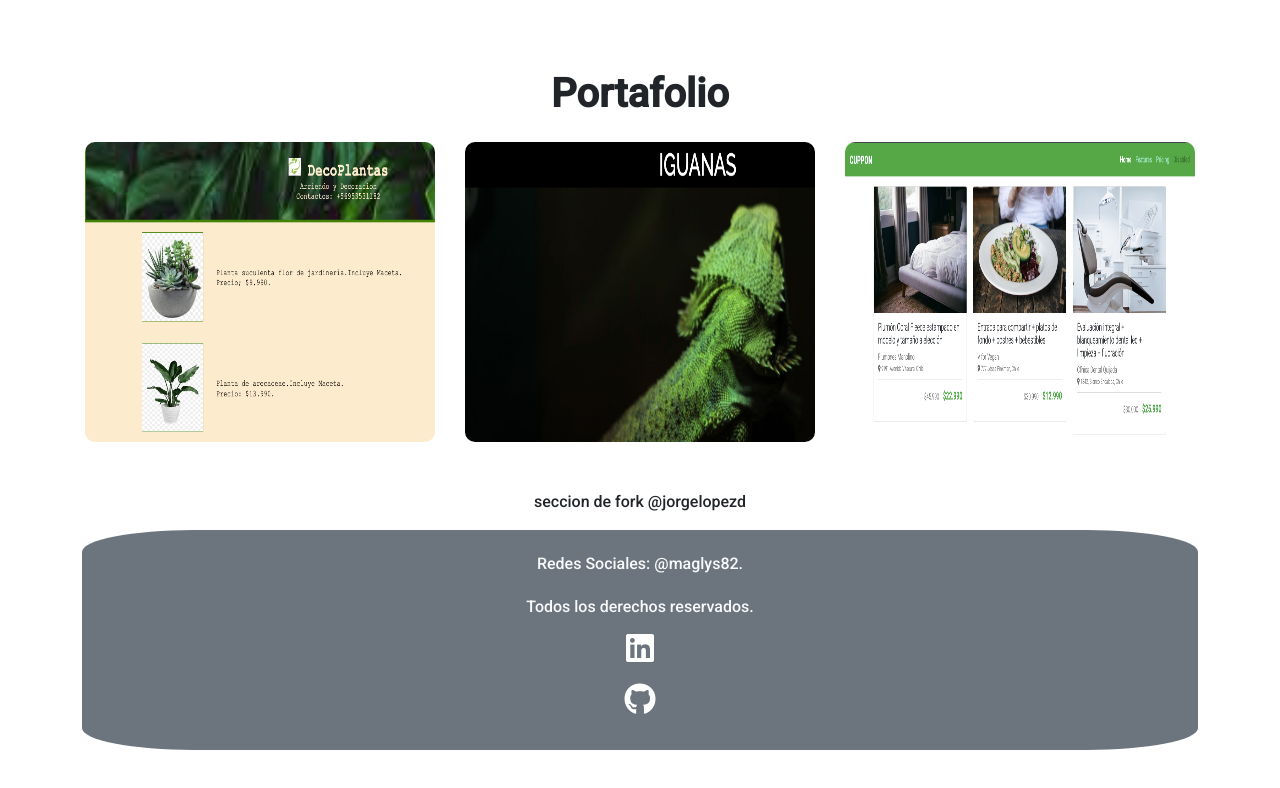
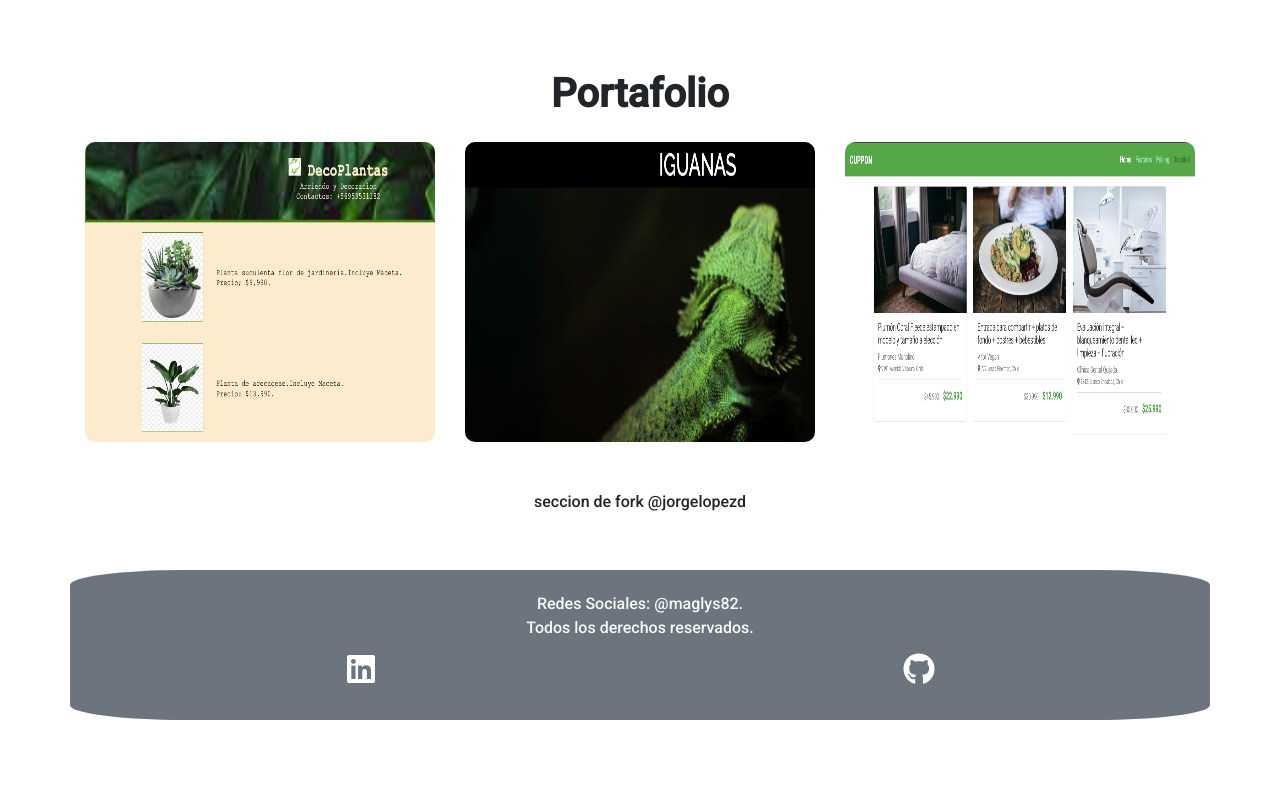
Before and after one commit to maglys82/CvMaglysMaita, a plain HTML site: page index.html in a window 1280 px wide. Shown: the part 1584-2372 px from the top of the page. After the commit the page ends 2304 px from the top, so only its background shows below. Drawn offline with Linux system fonts and the light colour scheme.

Commit message:
se corrigue footer

```diff
--- a/index.html
+++ b/index.html
@@ -148,15 +148,23 @@
                     <p>seccion de fork @jorgelopezd</p>
                 </div>
             </div>
+        </main>
 
         <footer class=" container bg-secondary text-center text-light p-4">
-            <h6 class="mb-0">Redes Sociales: @maglys82.</h6> <br>
-             <h6>Todos los derechos reservados.</h6>
-            <a class="nav-link text-white " href="https://www.linkedin.com/in/maglys-maita/" target="_blank"> <i class="fab fa-linkedin fa-2x"></i></a>
-            <a class="nav-link text-white" href="https://github.com/maglys82" target="_blank"> <i class="fab fa-github fa-2x"></i></a>
+            <div class="contaner">
+                <div class="row text-center">
+
+                    <h6 class="mb-0">Redes Sociales: @maglys82.</h6> <br>
+                     <h6>Todos los derechos reservados.</h6>
+                    <div class="col-6 col-lg">
+                        <a class="nav-link text-white " href="https://www.linkedin.com/in/maglys-maita/" target="_blank"> <i class="fab fa-linkedin fa-2x"></i></a>
+                    </div>
+                    <div class="col-6 col-lg">
+                        <a class="nav-link text-white" href="https://github.com/maglys82" target="_blank"> <i class="fab fa-github fa-2x"></i></a>
+                    </div>
+                </div>
+            </div>
         </footer>
-    </main>
-
     <script src="https://kit.fontawesome.com/36fbafae95.js" crossorigin="anonymous"></script>
 </body>
 </html>
```
